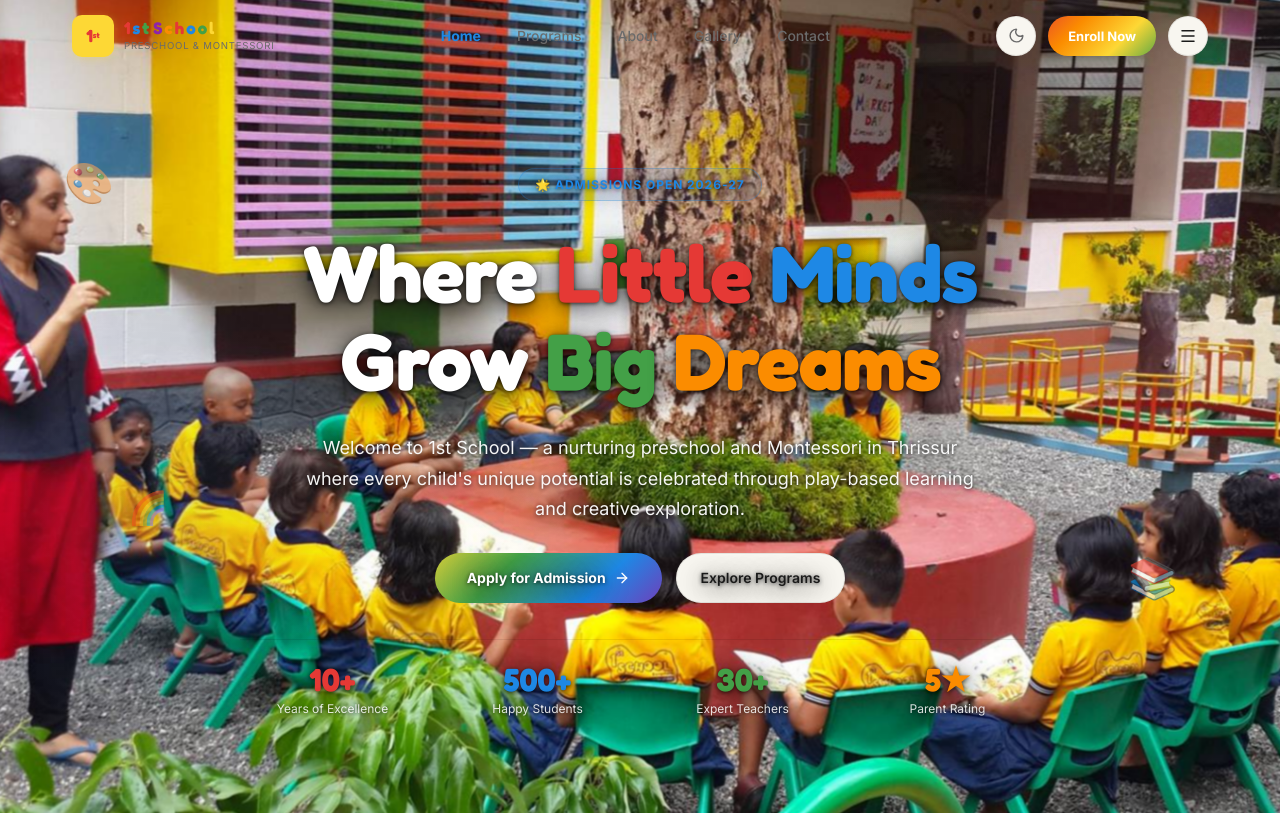
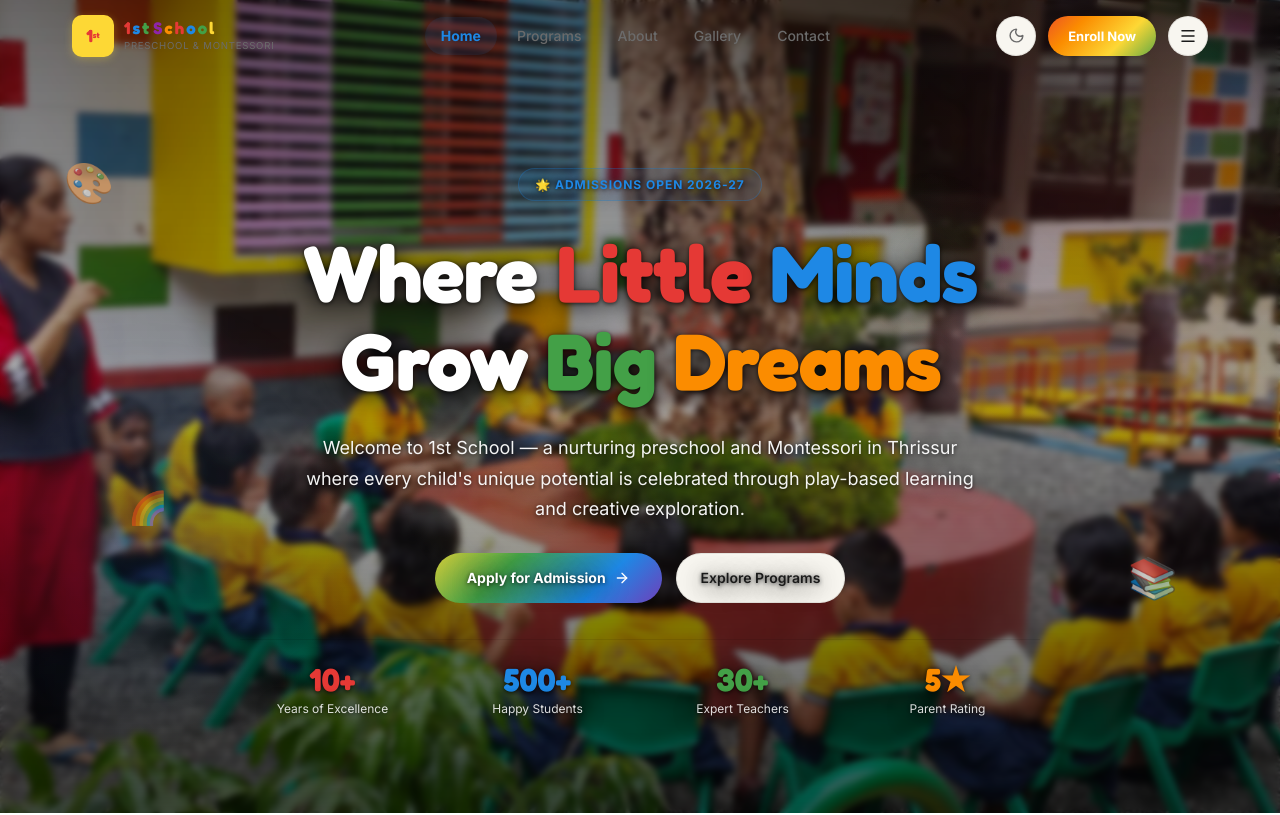
Before and after one commit to 1stschoolthrissur123-jpg/1stschool, a Next.js app: page / in a window 1280 px wide. Shown: the top 815 px of the page. Built offline with nearby package versions, Linux system fonts and the light colour scheme.

Commit message:
style: apply subtle blur and dark vignette overlay to 3D foreground images for better legibility

```diff
--- a/src/app/about/page.tsx
+++ b/src/app/about/page.tsx
@@ -56,11 +56,11 @@ export default function AboutPage() {
                 <PageBackground slot="about-bg" />
                 <div className="container" style={{ position: 'relative', textAlign: 'center', zIndex: 1 }}>
                     <motion.div initial="hidden" animate="show" variants={stagger} className="hero-text-shadow hero-text-white">
-                        <motion.p variants={fadeUp} style={{ fontSize: 'var(--text-xs)', fontWeight: 700, textTransform: 'uppercase', letterSpacing: '0.1em', marginBottom: '0.5rem' }}>About Us</motion.p>
-                        <motion.h1 variants={fadeUp} style={{ fontFamily: 'var(--font-display)', fontWeight: 700, fontSize: 'var(--text-3xl)', marginBottom: '1rem', lineHeight: 1.1 }}>
+                        <motion.p variants={fadeUp} style={{ fontSize: 'var(--text-xs)', fontWeight: 700, textTransform: 'uppercase', letterSpacing: '0.1em', marginBottom: '0.5rem', color: 'white' }}>About Us</motion.p>
+                        <motion.h1 variants={fadeUp} style={{ fontFamily: 'var(--font-display)', fontWeight: 700, fontSize: 'var(--text-3xl)', marginBottom: '1rem', lineHeight: 1.1, color: 'white' }}>
                             Our Story & Mission
                         </motion.h1>
-                        <motion.p variants={fadeUp} style={{ fontSize: 'var(--text-base)', maxWidth: '55ch', margin: '0 auto' }}>
+                        <motion.p variants={fadeUp} style={{ fontSize: 'var(--text-base)', maxWidth: '55ch', margin: '0 auto', color: 'rgba(255,255,255,0.95)' }}>
                             Discover the heart behind 1st School — where passion for early childhood education meets decades of experience.
                         </motion.p>
                     </motion.div>
--- a/src/app/components/PageBackground.tsx
+++ b/src/app/components/PageBackground.tsx
@@ -94,6 +94,17 @@ export default function PageBackground({
                 />
             </motion.div>
 
+            {/* Dark gradient overlay & slight blur for text readability */}
+            <div
+                style={{
+                    position: 'absolute',
+                    inset: 0,
+                    background: 'linear-gradient(to bottom, rgba(0,0,0,0.5) 0%, rgba(0,0,0,0.3) 50%, rgba(0,0,0,0.65) 100%)',
+                    backdropFilter: 'blur(3px)',
+                    WebkitBackdropFilter: 'blur(3px)',
+                    pointerEvents: 'none',
+                }}
+            />
         </div>
     );
 }
--- a/src/app/contact/page.tsx
+++ b/src/app/contact/page.tsx
@@ -12,7 +12,7 @@ const fadeUp = {
 };
 const stagger = { hidden: {}, show: { transition: { staggerChildren: 0.1 } } };
 
-const SCHOOL_WHATSAPP = '919876543210';
+const SCHOOL_WHATSAPP = '+919946555972';
 
 const CONTACT_INFO = [
     {
@@ -26,8 +26,8 @@ const CONTACT_INFO = [
     },
     {
         icon: Phone, title: 'Phone', color: '#1E88E5',
-        lines: ['+91 98765 43210'],
-        link: 'tel:+919876543210',
+        lines: ['+91 9946555972'],
+        link: 'tel:+919946555972',
     },
     {
         icon: Mail, title: 'Email', color: '#8E24AA',
@@ -82,11 +82,11 @@ export default function ContactPage() {
                 <PageBackground slot="contact-bg" />
                 <div className="container" style={{ position: 'relative', textAlign: 'center', zIndex: 1 }}>
                     <motion.div initial="hidden" animate="show" variants={stagger} className="hero-text-shadow hero-text-white">
-                        <motion.p variants={fadeUp} style={{ fontSize: 'var(--text-xs)', fontWeight: 700, textTransform: 'uppercase', letterSpacing: '0.1em', marginBottom: '0.5rem' }}>Get in Touch</motion.p>
-                        <motion.h1 variants={fadeUp} style={{ fontSize: 'var(--text-3xl)', fontFamily: 'var(--font-display)', fontWeight: 700, lineHeight: 1.1, marginBottom: '1.25rem' }}>
+                        <motion.p variants={fadeUp} style={{ fontSize: 'var(--text-xs)', fontWeight: 700, textTransform: 'uppercase', letterSpacing: '0.1em', marginBottom: '0.5rem', color: 'white' }}>Get in Touch</motion.p>
+                        <motion.h1 variants={fadeUp} style={{ fontSize: 'var(--text-3xl)', fontFamily: 'var(--font-display)', fontWeight: 700, lineHeight: 1.1, marginBottom: '1.25rem', color: 'white' }}>
                             Contact & Enrollment
                         </motion.h1>
-                        <motion.p variants={fadeUp} style={{ fontSize: 'var(--text-base)', maxWidth: '50ch', margin: '0 auto' }}>
+                        <motion.p variants={fadeUp} style={{ fontSize: 'var(--text-base)', maxWidth: '50ch', margin: '0 auto', color: 'rgba(255,255,255,0.95)' }}>
                             Reach out to schedule a campus visit or begin the enrollment process for your little one.
                         </motion.p>
                     </motion.div>
--- a/src/app/programs/page.tsx
+++ b/src/app/programs/page.tsx
@@ -86,11 +86,11 @@ export default function ProgramsPage() {
                 <PageBackground slot="programs-bg" />
                 <div className="container" style={{ position: 'relative', textAlign: 'center', zIndex: 1 }}>
                     <motion.div initial="hidden" animate="show" variants={stagger} className="hero-text-shadow hero-text-white">
-                        <motion.p variants={fadeUp} style={{ fontSize: 'var(--text-xs)', fontWeight: 700, textTransform: 'uppercase', letterSpacing: '0.1em', marginBottom: '0.5rem' }}>Our Programs</motion.p>
-                        <motion.h1 variants={fadeUp} style={{ fontSize: 'var(--text-3xl)', fontFamily: 'var(--font-display)', fontWeight: 700, lineHeight: 1.1, marginBottom: '1.25rem' }}>
+                        <motion.p variants={fadeUp} style={{ fontSize: 'var(--text-xs)', fontWeight: 700, textTransform: 'uppercase', letterSpacing: '0.1em', marginBottom: '0.5rem', color: 'white' }}>Our Programs</motion.p>
+                        <motion.h1 variants={fadeUp} style={{ fontSize: 'var(--text-3xl)', fontFamily: 'var(--font-display)', fontWeight: 700, lineHeight: 1.1, marginBottom: '1.25rem', color: 'white' }}>
                             Learning Programs for Every Age
                         </motion.h1>
-                        <motion.p variants={fadeUp} style={{ fontSize: 'var(--text-lg)', maxWidth: '600px', margin: '0 auto' }}>
+                        <motion.p variants={fadeUp} style={{ fontSize: 'var(--text-lg)', maxWidth: '600px', margin: '0 auto', color: 'rgba(255,255,255,0.95)' }}>
                             From playgroup to UKG, we offer age-appropriate programs that nurture curiosity, creativity, and confidence in every child.
                         </motion.p>
                     </motion.div>
```
